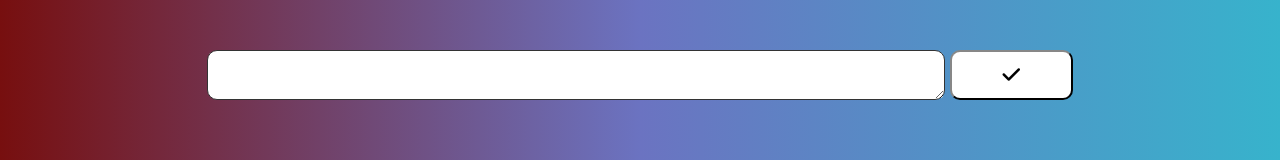
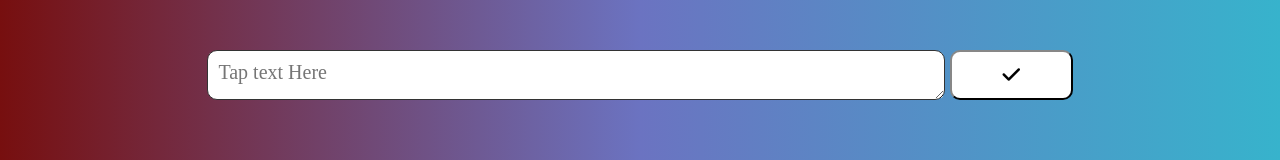
Before and after one commit to GessyBoy/to_do_list, a plain HTML site: page index.html in a window 1280 px wide. Shown: the top 160 px of the page. Drawn offline with Linux system fonts and the light colour scheme.

Commit message:
ajout "placeholder"
fourni un texte indicatif qui sera affiché dans le champ lorsqu'aucune valeur n'a été saisi

```diff
--- a/index.html
+++ b/index.html
@@ -19,7 +19,7 @@
     </div>
     <div class="container">
         <div class="inputcol">
-            <textarea name="text" class="textarea"></textarea>
+            <textarea name="text" class="textarea"  placeholder="Tap text Here"></textarea>
             <button type="button" class="buttoninput"><i class="fa-solid fa-check"></i></button>
         </div>
     </div>
```
